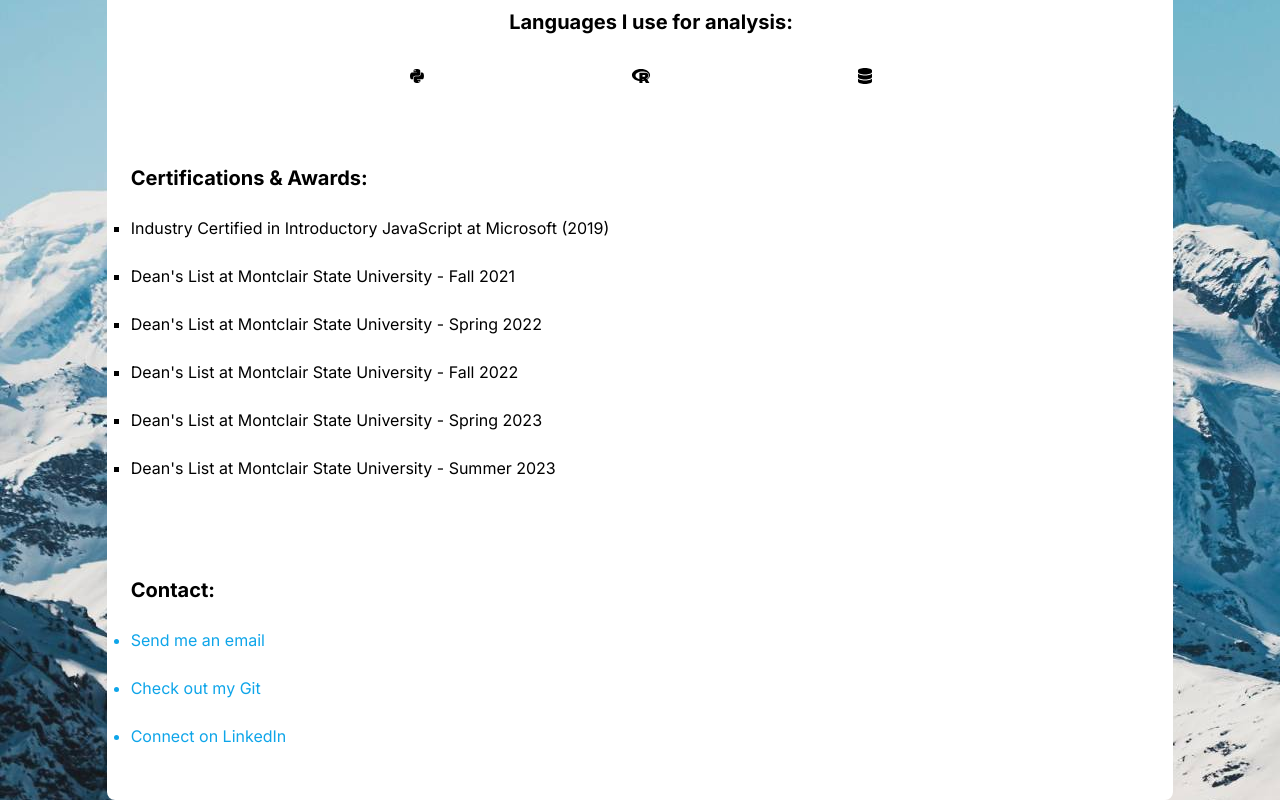
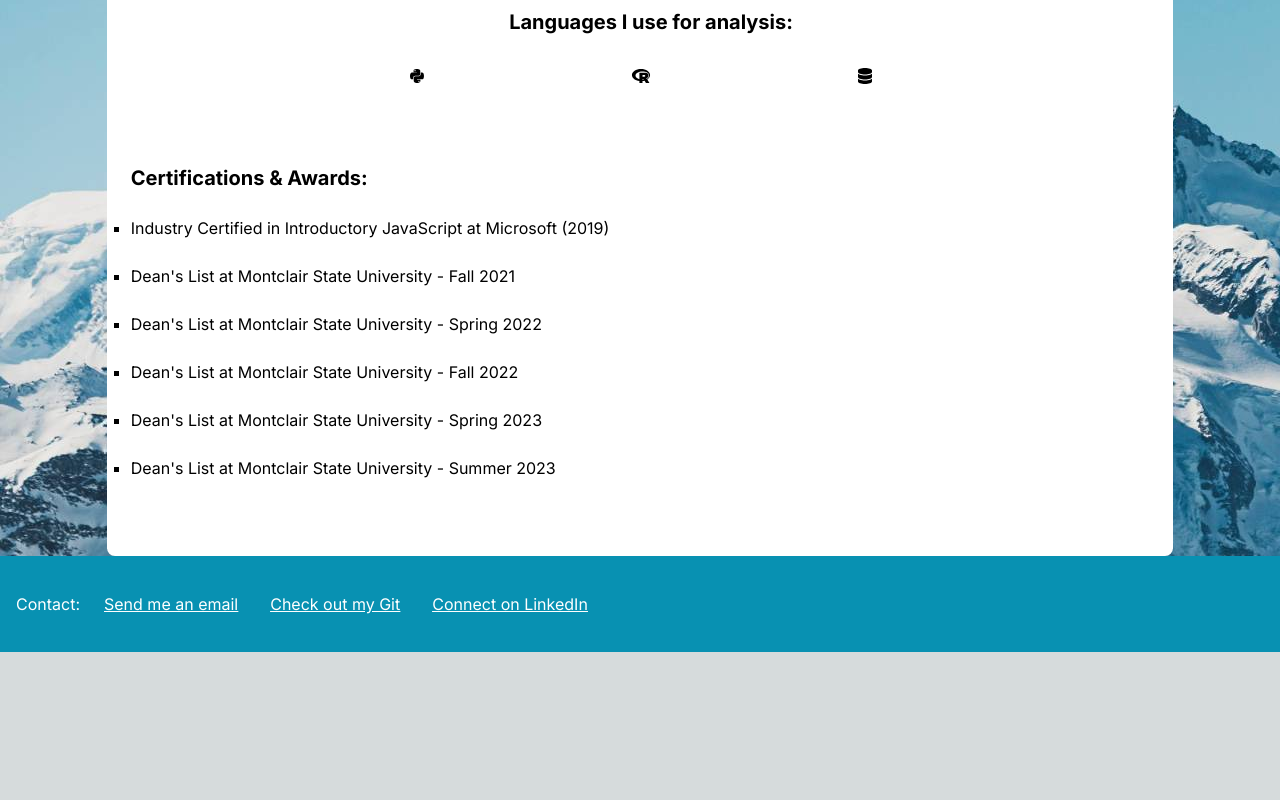
Before and after one commit to Dino0o/jackportfolio, a Next.js app: page / in a window 1280 px wide. Shown: the part 468-1268 px from the top of the page. After the commit the page ends 1120 px from the top, so only its background shows below. Built offline with nearby package versions, Linux system fonts and the light colour scheme.

Commit message:
post touchups, minor changes

```diff
--- /dev/null
+++ b/src/app/components/footer.js
@@ -0,0 +1,13 @@
+import Image from 'next/image';
+import { FontAwesomeIcon } from '@fortawesome/react-fontawesome'
+
+export default function FootBar(){
+    return(
+        <nav className="w-full bg-cyan-600 h-24 flex items-center pl-2" style={{ position: "static", bottom: 0, zIndex: 100 }}>
+            <div className="p-2 text-white">Contact: </div>
+            <div className="p-4 text-white underline"><a href="mailto:degeserojd@gmail.com">Send me an email</a></div>
+            <div className="p-4 text-white underline"><a href="https://github.com/Dino0o" target="_blank">Check out my Git</a></div>
+            <div className="p-4 text-white underline"><a href="https://www.linkedin.com/in/jack-degesero/" target="_blank">Connect on LinkedIn</a></div>
+        </nav>
+    );
+};
--- a/src/app/layout.js
+++ b/src/app/layout.js
@@ -2,6 +2,7 @@ import './globals.css'
 import { Inter } from 'next/font/google'
 import NavBar from './components/navbar'
 import Head from 'next/head';
+import FootBar from './components/footer';
 
 const inter = Inter({ subsets: ['latin'] })
 
@@ -17,6 +18,7 @@ export default function RootLayout({ children }) {
       <body className={inter.className}>
         <NavBar/>
         {children}
+        <FootBar/>
       </body>
     </html>
   )
--- a/src/app/page.js
+++ b/src/app/page.js
@@ -1,5 +1,4 @@
 import Image from 'next/image'
-import RootLayout from './layout';
 import { FontAwesomeIcon } from '@fortawesome/react-fontawesome'
 import { faPython, faRProject } from '@fortawesome/free-brands-svg-icons'
 import { faDatabase } from '@fortawesome/free-solid-svg-icons'
@@ -50,20 +49,7 @@ export default function Home() {
         </ul>
         </div>
         <br/>
-        <br/>
-        <br/>
-        <p className='text-xl pl-5 font-bold'>Contact:</p>
-        <br/>
-        <div className='pl-5 pr-5 text-sky-500'>
-        <ul style={{listStyleType: 'disc'}}>
-          <li><a href="mailto:degeserojd@gmail.com">Send me an email</a></li>
-          <br/>
-          <li><a href="https://github.com/Dino0o" target="_blank">Check out my Git</a></li>
-          <br/>
-          <li><a href="https://www.linkedin.com/in/jack-degesero/" target="_blank">Connect on LinkedIn</a></li>
-          <br/>
-        </ul>
-        </div>
+
         <br/>
       </div>
     </main>
--- a/src/app/projects/ecommerce/page.js
+++ b/src/app/projects/ecommerce/page.js
@@ -1,4 +1,6 @@
 import Image from 'next/image'
+import Link from 'next/link'
+
 
 export default function Document() {
     return (
@@ -33,7 +35,8 @@ export default function Document() {
             See the development, documentation, and code dump below:
             </p>
             <br/>
-            <embed src="/appdesignsql.pdf" width="100%" height="900" type="application/pdf" />
+            <Link className="text-blue-600 m-2" href="/appdesignJD.pdf" target="_blank">On mobile? Download the pdf!</Link>
+            <embed src="/appdesignJD.pdf" width="100%" height="900" type="application/pdf" />
             <br/>
         </div>
       </main>
```
Also changed, not shown: 1 other file (tests, documents, lock files or other folders).
